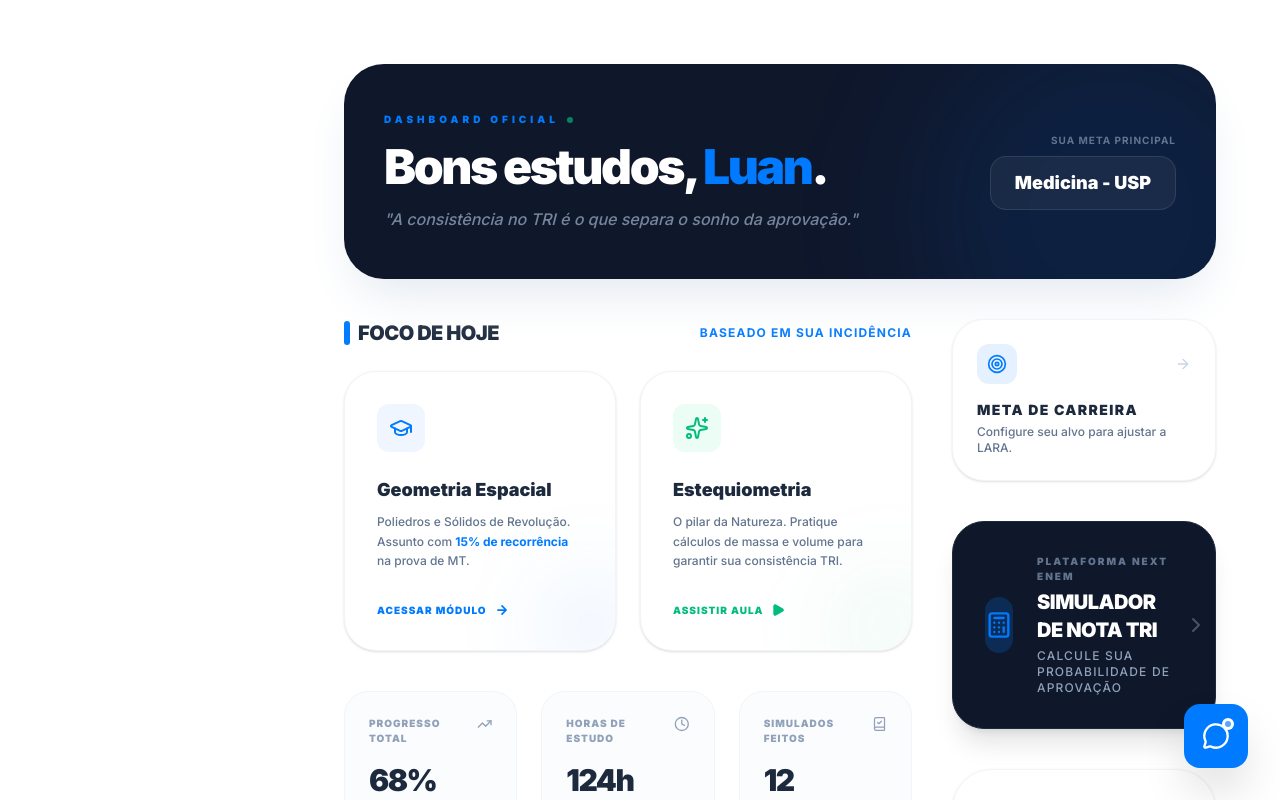
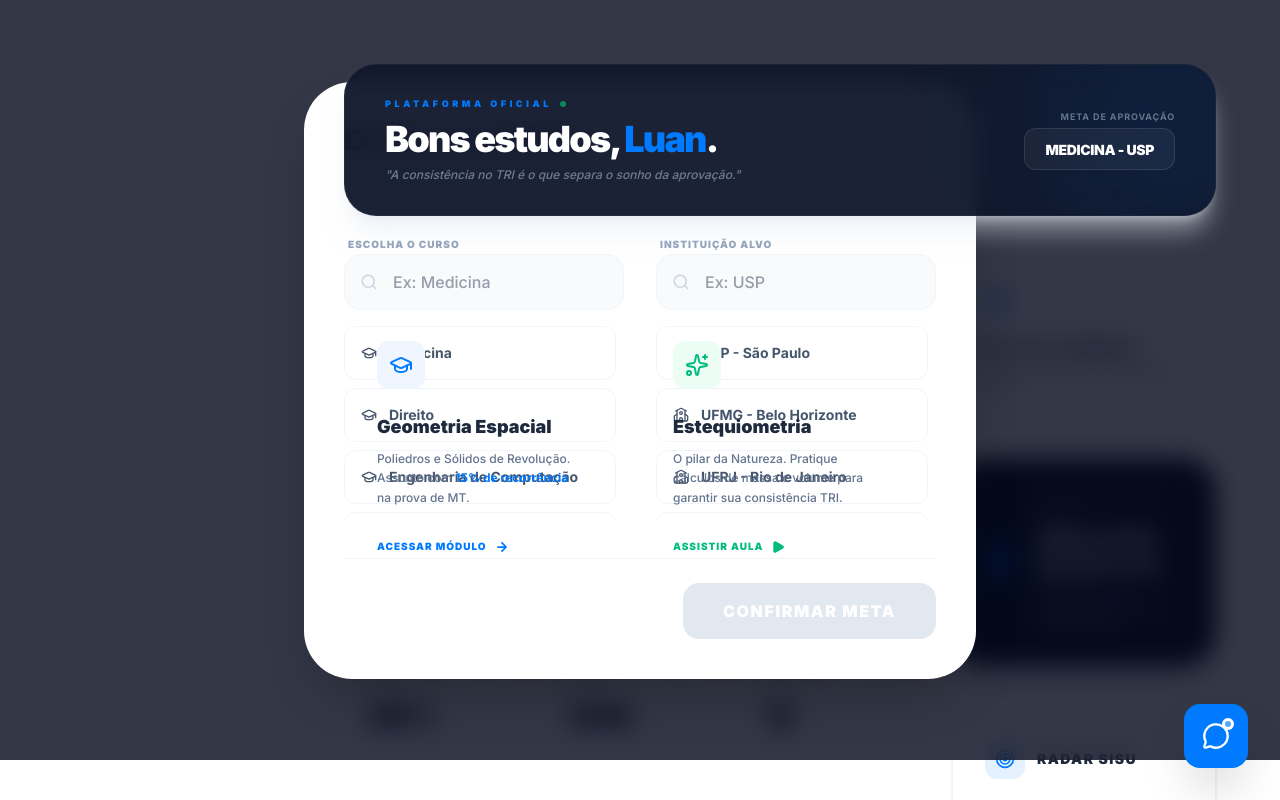
Before and after one commit to luanram0s/nextenem-, a React (Vite) app: page / in a window 1280 px wide. Both pictures are taken after typing "name@example.com", "Sample123" into the empty fields and a click on the button "ENTRAR NA PLATAFORMA". Shown: the top 800 px of the page. Built offline with nearby package versions, Linux system fonts and the light colour scheme.

Commit message:
feat: Enhance dashboard and goal selection UI
Improves the user experience on the dashboard by making the header sticky and applying visual refinements. The GoalSelector component now automatically opens if no previous goals are set and features updated styling for buttons and backdrop.

```diff
--- a/src/components/GoalSelector.tsx
+++ b/src/components/GoalSelector.tsx
@@ -43,6 +43,10 @@
       const data = JSON.parse(saved);
       setSelectedCourse(data.course);
       setSelectedUni(data.university);
+    } else {
+      // Auto-open if no meta exists
+      const timer = setTimeout(() => setIsOpen(true), 1000);
+      return () => clearTimeout(timer);
     }
   }, []);
 
@@ -101,7 +105,7 @@
               animate={{ opacity: 1 }}
               exit={{ opacity: 0 }}
               onClick={() => setIsOpen(false)}
-              className="absolute inset-0 bg-slate-900/40 backdrop-blur-md"
+              className="absolute inset-0 bg-slate-950/80 backdrop-blur-md"
             />
 
             <motion.div
@@ -207,10 +211,10 @@
                     onClick={handleSave}
                     disabled={!selectedCourse || !selectedUni}
                     className={cn(
-                      "h-14 px-10 rounded-2xl font-black uppercase tracking-widest transition-all overflow-hidden relative",
+                      "h-14 px-10 rounded-2xl font-black uppercase tracking-widest transition-all overflow-hidden relative shadow-lg active:scale-95",
                       isSaved
                         ? "bg-emerald-500 text-white w-full"
-                        : "bg-slate-900 text-white hover:bg-next-blue disabled:bg-slate-200"
+                        : "bg-next-blue text-white hover:bg-blue-600 disabled:bg-slate-200 disabled:shadow-none shadow-blue-500/20"
                     )}
                   >
                     {isSaved ? (
--- a/src/pages/Dashboard.tsx
+++ b/src/pages/Dashboard.tsx
@@ -58,31 +58,31 @@
   }, [course]);
 
   return (
-    <div className="space-y-10 animate-in fade-in duration-700 bg-transparent max-w-[1400px] mx-auto">
-      {/* Bloco 1: Boas-vindas e Motivação */}
-      <header className="relative py-12 px-10 bg-slate-900 rounded-[2.5rem] overflow-hidden shadow-2xl shadow-slate-200">
-        <div className="relative z-10 flex flex-col md:flex-row justify-between items-center gap-8">
-          <div className="space-y-4">
+    <div className="space-y-10 animate-in fade-in duration-700 bg-transparent max-w-[1400px] mx-auto pb-20">
+      {/* Bloco 1: Boas-vindas e Motivação - Sticky Header */}
+      <header className="sticky top-4 z-30 py-8 px-10 bg-slate-900/95 backdrop-blur-md rounded-[2rem] overflow-hidden shadow-xl shadow-slate-200/50 border border-white/5 transition-all">
+        <div className="relative z-10 flex flex-col md:flex-row justify-between items-center gap-6">
+          <div className="space-y-2">
             <div className="flex items-center gap-2">
-              <span className="text-[10px] font-black uppercase tracking-[0.4em] text-next-blue">Dashboard Oficial</span>
+              <span className="text-[9px] font-black uppercase tracking-[0.4em] text-next-blue">Plataforma Oficial</span>
               <div className="w-1.5 h-1.5 bg-emerald-500 rounded-full animate-pulse" />
             </div>
-            <h1 className="text-4xl md:text-5xl font-black text-white tracking-tighter">
+            <h1 className="text-3xl md:text-4xl font-black text-white tracking-tighter">
               Bons estudos, <span className="text-next-blue">Luan</span>.
             </h1>
-            <p className="text-slate-400 font-medium italic opacity-80">
+            <p className="text-slate-400 text-xs font-medium italic opacity-70">
               "{quote}"
             </p>
           </div>
-          <div className="flex flex-col items-end gap-2 text-right">
-            <span className="text-[10px] font-bold text-slate-500 uppercase tracking-widest">Sua Meta Principal</span>
-            <div className="px-6 py-3 bg-white/5 border border-white/10 rounded-2xl">
-              <span className="text-lg font-black text-white">{course}</span>
+          <div className="flex flex-col items-end gap-1 text-right">
+            <span className="text-[9px] font-bold text-slate-500 uppercase tracking-widest">Meta de Aprovação</span>
+            <div className="px-5 py-2 bg-white/5 border border-white/10 rounded-xl">
+              <span className="text-sm font-black text-white uppercase tracking-tight">{course}</span>
             </div>
           </div>
         </div>
 
-        <div className="absolute top-[-20%] right-[-10%] w-96 h-96 bg-next-blue/10 rounded-full blur-3xl" />
+        <div className="absolute top-[-50%] right-[-10%] w-64 h-64 bg-next-blue/10 rounded-full blur-[80px]" />
       </header>
 
       <div className="grid grid-cols-1 xl:grid-cols-12 gap-10">
```
